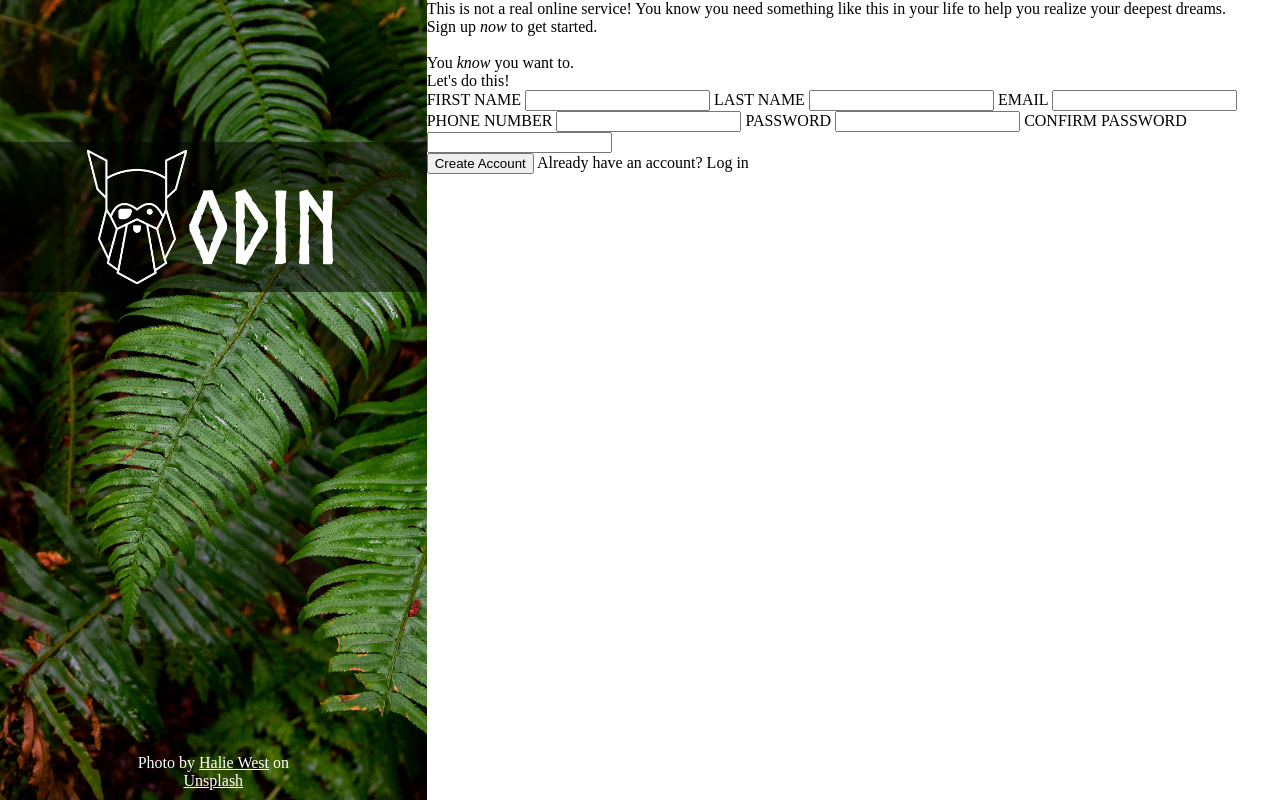
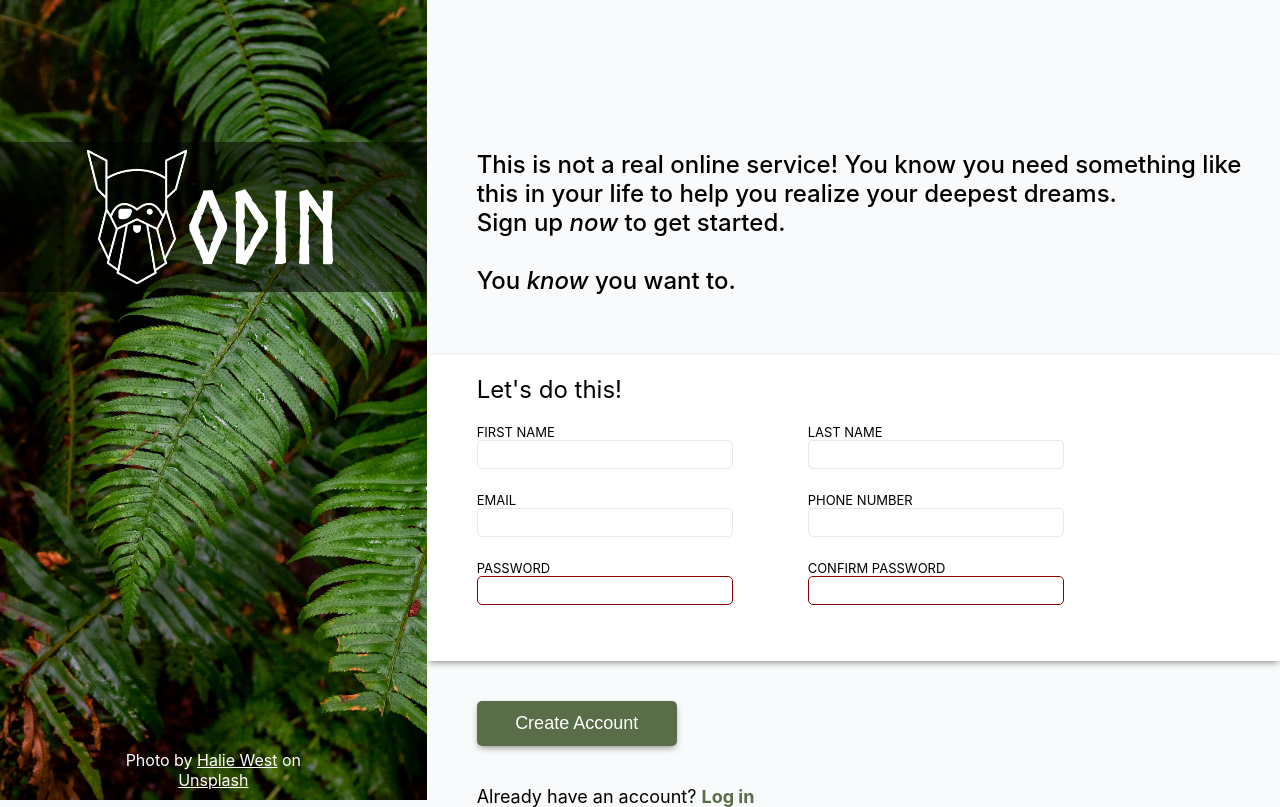
Before and after one commit to tonyptrl/odin-signup-form, a plain HTML site: page index.html in a window 1280 px wide. Drawn offline with Linux system fonts and the light colour scheme.

Commit message:
Make the right side css of the webpage

```diff
--- a/index.html
+++ b/index.html
@@ -13,37 +13,41 @@
       <p class="title-logo">ODIN</p>
     </div>
     <div class="creator-credit">
-      Photo by <a href="https://unsplash.com/fr/@haliewestphoto">Halie West</a> on <a href="https://unsplash.com/photos/25xggax4bSA">Unsplash</a>
+      Photo by <a href="https://unsplash.com/@haliewestphoto">Halie West</a> on <a href="https://unsplash.com/photos/25xggax4bSA">Unsplash</a>
     </div>
   </div>
 
   <div class="right-side">
-    <div>
+    <div class="quote-section">
       This is not a real online service! You know you need something like this in your life to help you realize your deepest dreams.<br />
       Sign up <i>now</i> to get started.<br />
       <br />
       You <i>know</i> you want to.
     </div>
-    <div>
-      Let's do this!
+    <div class="form-section">
+      <div class="form-section-title">Let's do this!</div>
       <form action="example.com.path" method="post">
+        <div class="form-column">
           <label for="first_name">FIRST NAME</label>
           <input type="text" id="first_name" name="first_name">
+          <label for="user_email">EMAIL</label>
+          <input type="email" id="user_email" name="user_email">
+          <label for="user_password">PASSWORD</label>
+          <input type="password" id="user_password" name="user_password" required>
+        </div>
+        <div class="form-column">
           <label for="last_name">LAST NAME</label>
           <input type="text" id="last_name" name="last_name">
-        <label for="user_email">EMAIL</label>
-        <input type="email" id="user_email" name="user_email">
           <label for="phone_number">PHONE NUMBER</label>
           <input type="tel" id="phone_number" name="phone_number">
-        <label for="user_password">PASSWORD</label>
-        <input type="password" id="user_password" name="user_password">
         <label for="confirm_password">CONFIRM PASSWORD</label>
-        <input type="password" id="confirm_password" name="confirm_password">
+        <input type="password" id="confirm_password" name="confirm_password" required>
+        </div>
       </form>
     </div>
-    <div>
+    <div class="create-account-section">
       <button type="submit">Create Account</button>
-      Already have an account? Log in
+      <div>Already have an account? <b><span style="color: #596D48">Log in</span></b></div>
     </div>
   </div>
 </body>
--- a/styles/style.css
+++ b/styles/style.css
@@ -6,6 +6,8 @@
 body {
   margin: 0;
   display: flex;
+  font-family: Inter, "Helvetica Neue", Helvetica, Arial, sans-serif;
+  background-color: #F9FAFB;
 }
 
 a {
@@ -53,3 +55,80 @@ a {
   flex: 2;
   height: 100vh;
 }
+
+.quote-section {
+  padding-top: 150px;
+  padding-bottom: 60px;
+  padding-left: 50px;
+  font-size: 24px;
+  font-weight: 500;
+  width: 800px;
+}
+
+.form-section {
+  box-shadow: 0px 3px 7px -2px #00000081;
+  padding-left: 50px;
+  background-color: white;
+  padding-bottom: 30px;
+}
+
+.form-section-title {
+  padding-top: 20px;
+  padding-bottom: 20px;
+  font-size: 24px;
+}
+
+form {
+  display: flex;
+  gap: 75px;
+  padding-bottom: 3px;
+}
+
+.form-column {
+  display: flex;
+  flex-direction: column;
+  font-size: 13px;
+}
+
+input {
+  width: 250px;
+  height: 25px;
+  border: solid;
+  border-width: 1px;
+  border-color: #E5E7EB;
+  border-radius: 5px;
+  margin-bottom: 23px;
+}
+
+input:focus {
+  border-color: darkblue;
+  box-shadow: 3px 3px 15px -2px rgba(0,0,0,0.4)
+}
+
+input:invalid {
+  border-color: darkred;
+}
+
+.create-account-section {
+  padding-left: 50px;
+  padding-top: 40px;
+  font-size: 18px;
+  display: flex;
+  flex-direction: column;
+}
+
+button {
+  background-color: #596D48;
+  color: white;
+  font-size: 18px;
+  width: 200px;
+  padding-left: 35px;
+  padding-right: 35px;
+  padding-top: 12px;
+  padding-bottom: 12px;
+  margin-bottom: 40px;
+  border: none;
+  border-radius: 5px;
+  box-shadow: 0px 3px 7px -2px #00000081;
+  cursor: pointer;
+}
```
Lines whose indentation alone changed are shown as unchanged.
